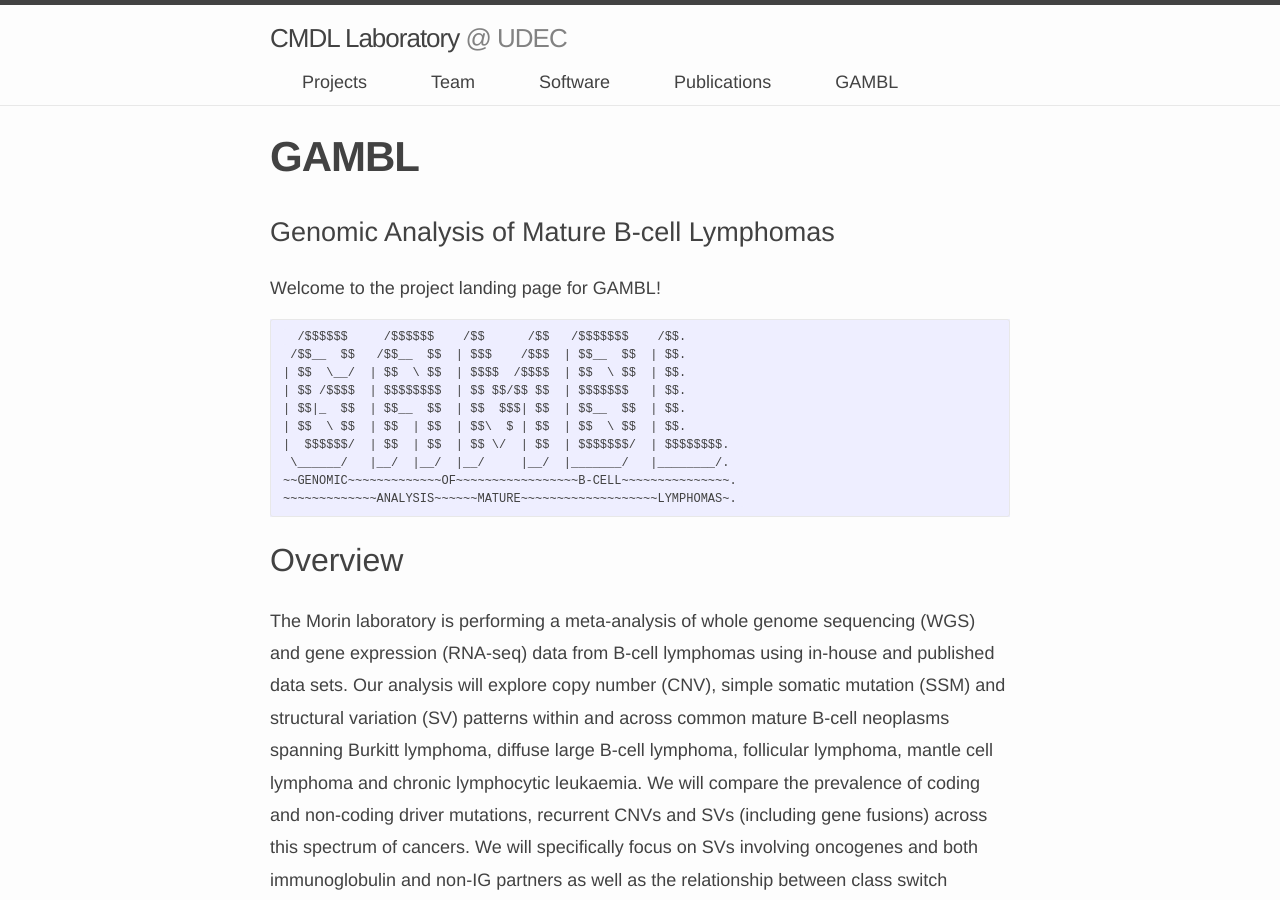
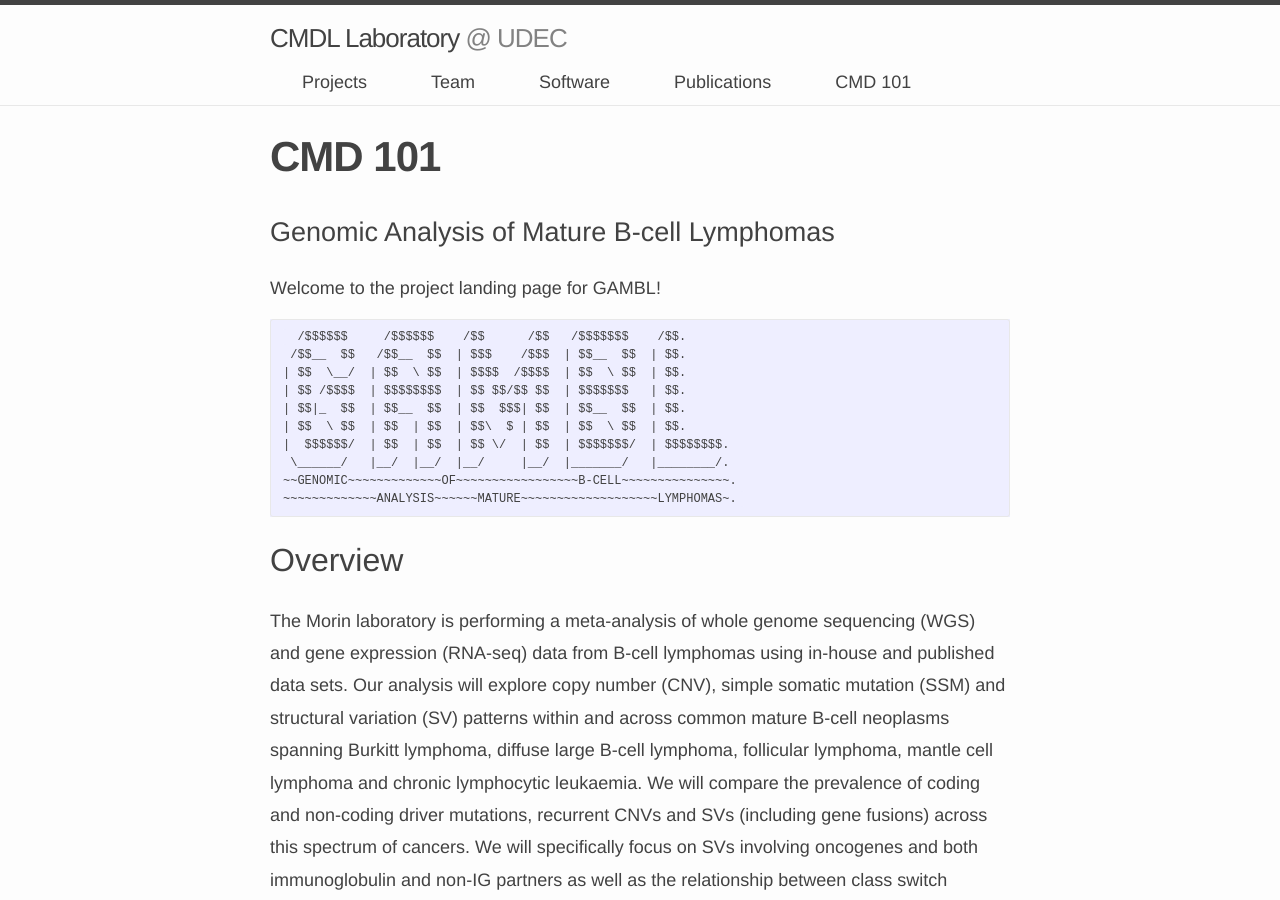
Before and after one commit to Nanocell-Lab/nanocell-lab.github.io, a Jekyll site: the page built from _pages/pi/index.md, in a window 1280 px wide and 900 px high. Built offline with Jekyll 4.4.1, drawn with Linux system fonts in a browser that asks for light colours; nearby versions of some CDN libraries.

Commit message:
Update index.md

```diff
--- a/_pages/pi/index.md
+++ b/_pages/pi/index.md
@@ -1,6 +1,6 @@
 ---
 layout: page
-title: GAMBL
+title: CMD 101
 permalink: /pi/
 toggle: on
 rank: 6
```
